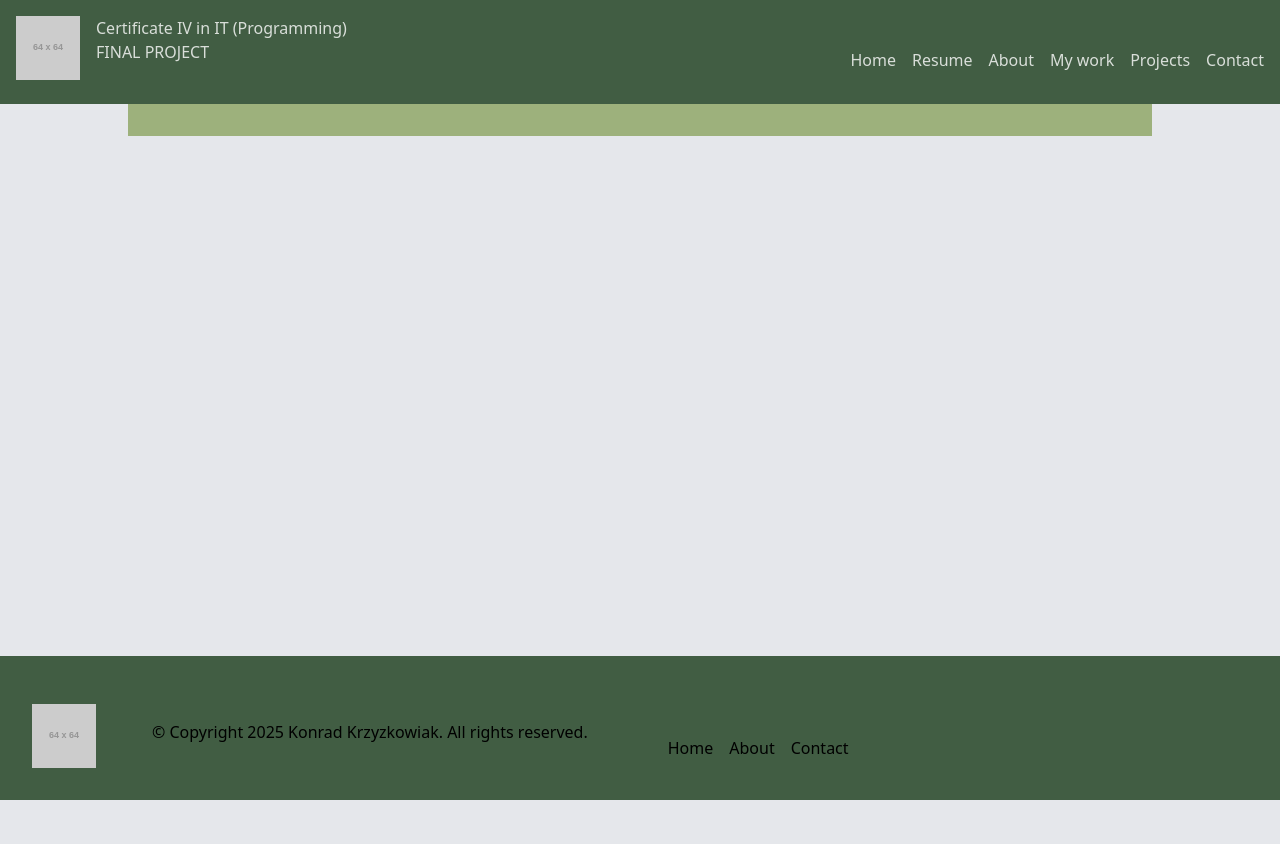
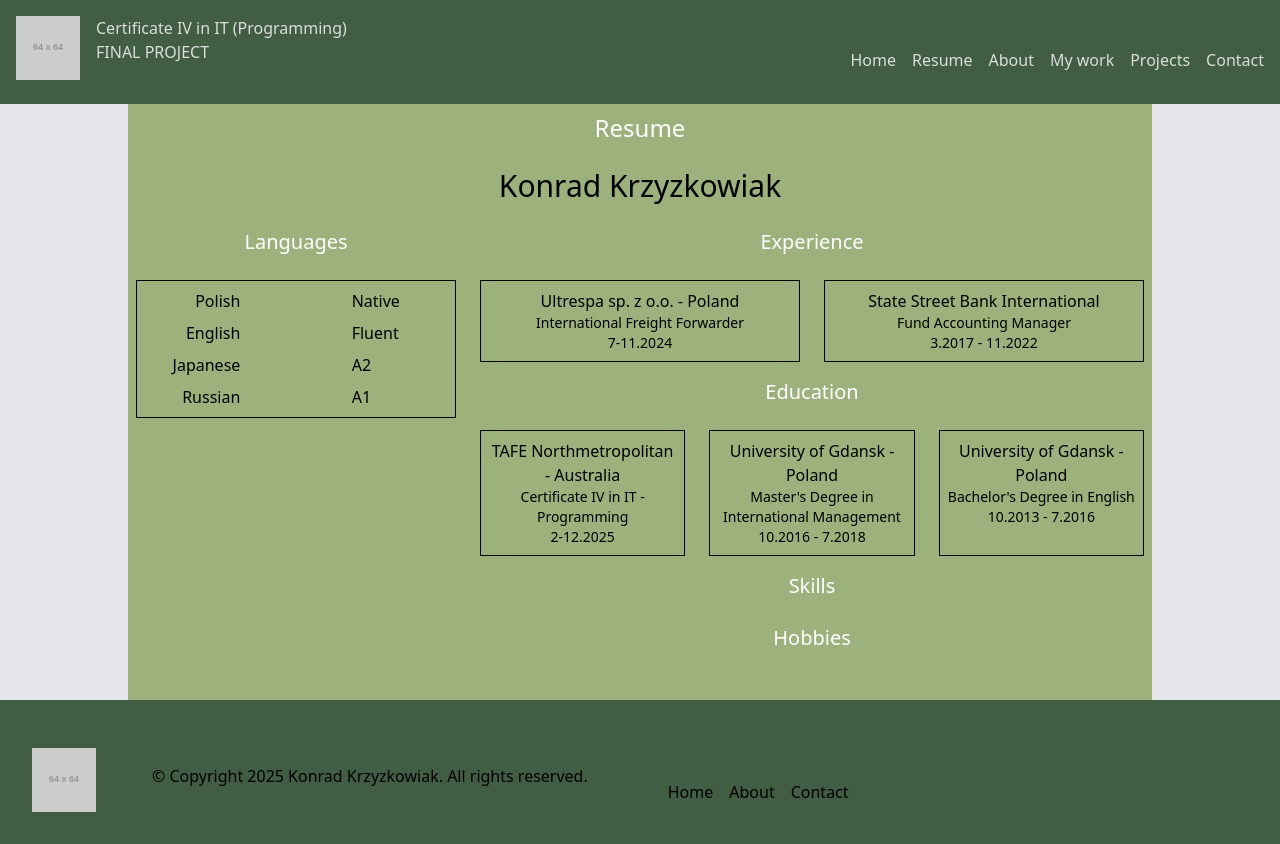
Before and after one commit to KonradTAFE/Web_Final_Project, a website: page resume.html in a window 1280 px wide. Before the commit the page ends 800 px from the top, so only its background shows below. Drawn offline with Linux system fonts and the light colour scheme; placeholder pictures from the web are drawn by us.

Commit message:
feat: add resume page

```diff
--- a/assets/css/styles.css
+++ b/assets/css/styles.css
@@ -59,3 +59,8 @@ label {
     display: block;
     margin-bottom: 5px;
 }
+
+.arrow {
+width: 15px;
+    height: 15px;
+}
--- a/resume.html
+++ b/resume.html
@@ -27,7 +27,67 @@
     </nav>
 </header>
 <main class="w-4/5 mx-auto pb-8">
+    <h2 class="text-2xl text-white p-2 pb-4 w-full text-center">Resume</h2>
+    <h2 class="text-3xl text-black p-2 pb-4 w-full text-center">Konrad Krzyzkowiak</h2>
+    <section class="grid grid-cols-3 gap-2">
+        <div class="col-start-1 col-span-1">
+            <h2 class="text-xl text-white p-2 pb-4 w-full text-center">Languages</h2>
+            <div class="grid grid-cols-3 gap-2 border border-black m-2 p-2">
+                <p class="col-start-1 justify-self-end">Polish</p>
+                <p class="col-start-3">Native</p>
+                <p class="col-start-1 justify-self-end">English</p>
+                <p class="col-start-3">Fluent</p>
+                <p class="col-start-1 justify-self-end">Japanese</p>
+                <p class="col-start-3">A2</p>
+                <p class="col-start-1 justify-self-end">Russian</p>
+                <p class="col-start-3">A1</p>
+            </div>
+        </div>
+        <div class="col-start-2 col-span-2">
+            <h2 class="text-xl text-white p-2 pb-4 w-full text-center">Experience</h2>
+            <div class="flex flex-row gap-2 w-full">
+                <div class="w-1/2 text-center p-2 border border-black m-2">
+                    <p>Ultrespa sp. z o.o. - Poland</p>
+                    <p class="text-sm">International Freight Forwarder</p>
+                    <p class="text-sm">7-11.2024</p>
+                </div>
+                <div class="w-1/2 text-center p-2 border border-black m-2">
+                    <p>State Street Bank International</p>
+                    <p class="text-sm">Fund Accounting Manager</p>
+                    <p class="text-sm">3.2017 - 11.2022</p>
+                </div>
+            </div>
 
+                <h2 class="text-xl text-white p-2 pb-4 w-full text-center">Education</h2>
+                <div class="flex flex-row gap-2 w-full">
+                    <div class="w-1/2 text-center p-2 border border-black m-2">
+                        <p>TAFE Northmetropolitan - Australia</p>
+                        <p class="text-sm">Certificate IV in IT - Programming</p>
+                        <p class="text-sm">2-12.2025</p>
+                    </div>
+
+                    <div class="w-1/2 text-center p-2 border border-black m-2">
+                        <p>University of Gdansk - Poland</p>
+                        <p class="text-sm">Master's Degree in International Management</p>
+                        <p class="text-sm">10.2016 - 7.2018</p>
+                    </div>
+
+                    <div class="w-1/2 text-center p-2 border border-black m-2">
+                        <p>University of Gdansk - Poland</p>
+                        <p class="text-sm">Bachelor's Degree in English</p>
+                        <p class="text-sm">10.2013 - 7.2016</p>
+                    </div>
+
+            </div>
+            <div>
+                <h2 class="text-xl text-white p-2 pb-4 w-full text-center">Skills</h2>
+            </div>
+
+            <div>
+                <h2 class="text-xl text-white p-2 pb-4 w-full text-center">Hobbies</h2>
+            </div>
+        </div>
+    </section>
 </main>
 <footer class="green mt-auto flex flex-row gap-16 p-8 pt-12 bg-gray-300">
     <section class="flex flex-row gap-10">
```
Also changed, not shown: about.html (+1 -1 lines), index.html (+12 -12 lines), mywork.html (+1 -1 lines), projects.html (+1 -1 lines), assets/css/site.css, assets/img/down.png (added), assets/img/right.png (added).
